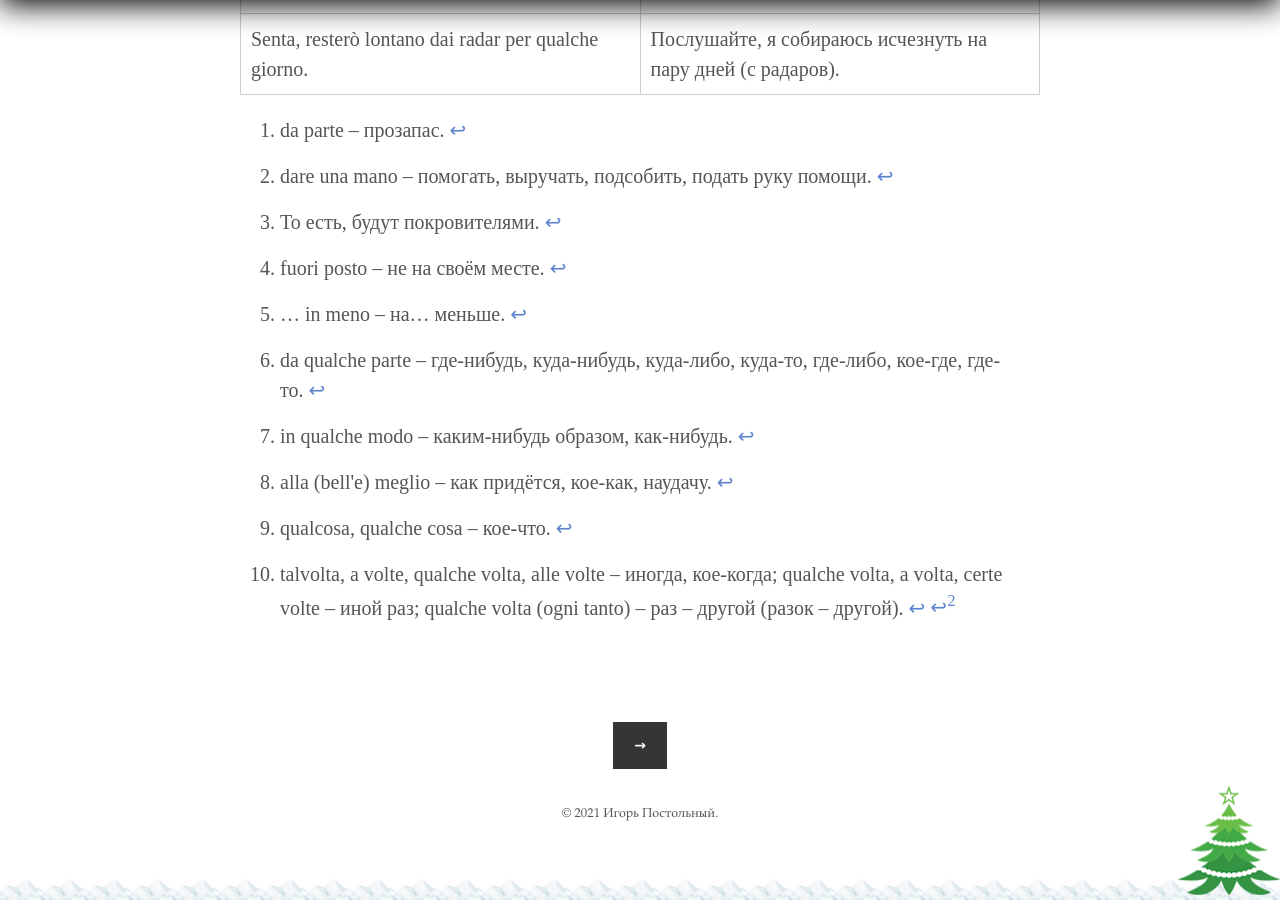
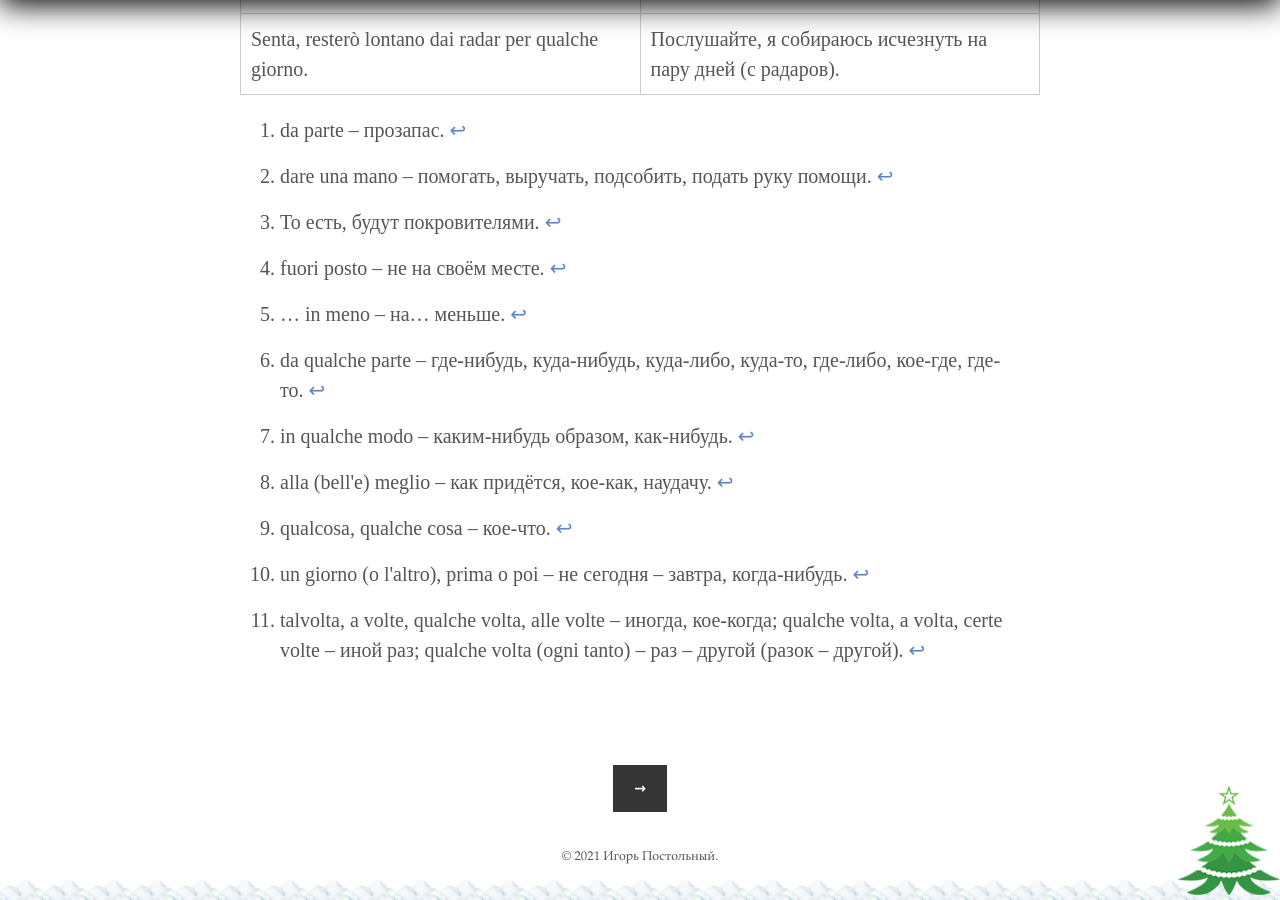
Before and after one commit to postolny/postolny.github.io, a Jekyll site: the page built from _posts/2021-04-18-qualche.md, in a window 1280 px wide and 900 px high, scrolled down 4028 px. Built offline with Jekyll 4.4.1, drawn with Linux system fonts in a browser that asks for light colours; some of the changed lines change nothing that is shown.

Commit message:
Add files via upload

```diff
--- a/_posts/2021-04-18-qualche.md
+++ b/_posts/2021-04-18-qualche.md
@@ -61,7 +61,7 @@ loc.avv. CO
 
 un giorno o l'altro[^10]: qualche giorno scoprirà la verità (когда-нибудь он узнает правду).
 
-**qualche volta[^10]**
+**qualche volta[^11]**
 
 loc.avv. CO
 
@@ -109,4 +109,4 @@ talvolta, di quando in quando (иногда, время от времени): lo
 
 [^10]: un giorno (o l'altro), prima o poi – не сегодня – завтра, когда-нибудь.
 
-[^10]: talvolta, a volte, qualche volta, alle volte – иногда, кое-когда; qualche volta, a volta, certe volte – иной раз; qualche volta (ogni tanto) – раз – другой (разок – другой).
+[^11]: talvolta, a volte, qualche volta, alle volte – иногда, кое-когда; qualche volta, a volta, certe volte – иной раз; qualche volta (ogni tanto) – раз – другой (разок – другой).
```
